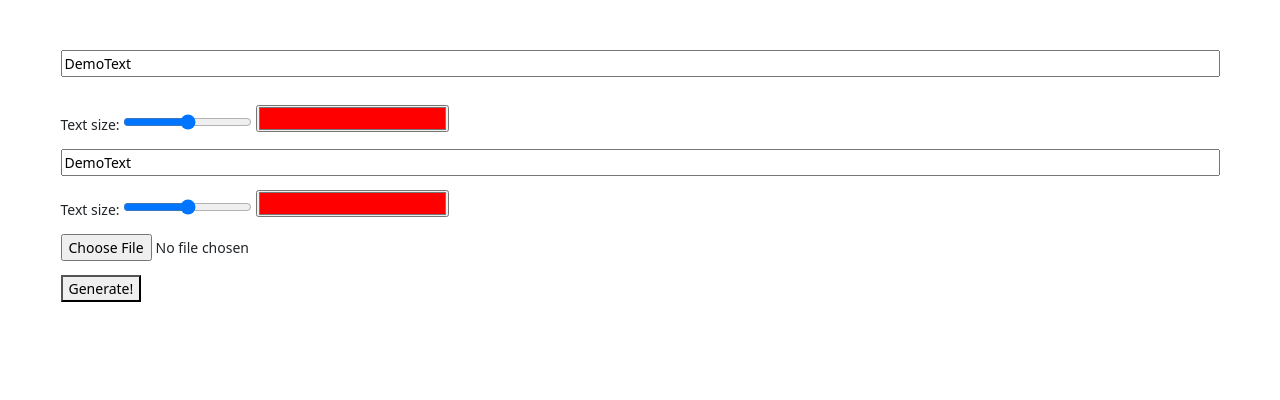
After one commit to yunusgok/meme-generator, a Flask app: template templates/index.html in a window 1280 px wide. The commit adds this page. Shown: the top 400 px of the page. Run offline with Flask 2, Linux system fonts and the light colour scheme; the template is opened without the code that fills it, so the values that code supplies are empty.

Commit message:
meme generate completed

```diff
--- a/main.py
+++ b/main.py
@@ -1,7 +1,7 @@
 import flask
 from flask import render_template, request
 import json
-from image import  add_text_to_image
+from image import  add_text_to_image, serve_pil_image
 
 # If `entrypoint` is not defined in app.yaml, App Engine will look for an app
 # called `app` in `main.py`.
@@ -10,19 +10,11 @@ app = flask.Flask(__name__, static_url_path='/static', static_folder='static/')
 
 @app.route("/")
 def hello():
-    user = {'username': 'Miguel'}
-    return render_template('main.html', title='Home', user=user)
+
+    return render_template('index.html', title='Home', user=user)
 
 
-@app.route("/generate", methods=['GET', 'POST'])
-def memeEnd():
-    print("called")
-    data = json.loads(request.data.decode("utf-8"))
-    url = add_text_to_image(**data)
-    print(url)
-    print("ended")
 
-    return url
 
 
 
--- a/requirements.txt
+++ b/requirements.txt
@@ -1,3 +1,5 @@
 Flask==1.1.2
 pillow
 requests
+numpy
+imgurpython
--- /dev/null
+++ b/static/css/meme-generator.css
@@ -0,0 +1,16 @@
+:root {
+    font-family: Helvetica;
+    font-size: 14px;
+}
+
+* {
+    font: inherit;
+}
+
+#meme-canvas {
+    width: 300px;
+}
+
+.row-content{
+    padding: 50px;
+}
--- /dev/null
+++ b/static/js/meme-generator.js
@@ -0,0 +1,83 @@
+let topTextInput, bottomTextInput, topTextSizeInput, bottomTextSizeInput, imageInput, generateBtn, canvas, ctx;
+
+function generateMeme (img, topText, bottomText, topTextSize, bottomTextSize ,topColor, bottomColor) {
+    let fontSize;
+
+    // Size canvas to image
+    canvas.width = img.width;
+    canvas.height = img.height;
+
+    // Clear canvas
+    ctx.clearRect(0, 0, canvas.width, canvas.height);
+    // Draw main image
+    ctx.drawImage(img, 0, 0);
+
+    // Text style: white with black borders
+
+
+    ctx.strokeStyle = 'black';
+    ctx.textAlign = 'center';
+
+    // Top text font size
+    ctx.fillStyle = topColor;
+    fontSize = canvas.width * topTextSize;
+    ctx.font = fontSize + 'px Impact';
+    ctx.lineWidth = fontSize / 20;
+
+    // Draw top text
+    ctx.textBaseline = 'top';
+    topText.split('\n').forEach(function (t, i) {
+        ctx.fillText(t, canvas.width / 2, i * fontSize, canvas.width);
+        ctx.strokeText(t, canvas.width / 2, i * fontSize, canvas.width);
+    });
+
+    // Bottom text font size
+    ctx.fillStyle = bottomColor;
+    fontSize = canvas.width * bottomTextSize;
+    ctx.font = fontSize + 'px Impact';
+    ctx.lineWidth = fontSize / 20;
+
+    ctx.textBaseline = 'bottom';
+    console.log(bottomColor);
+    bottomText.split('\n').reverse().forEach(function (t, i) { // .reverse() because it's drawing the bottom text from the bottom up
+        ctx.fillText(t, canvas.width / 2, canvas.height - i * fontSize, canvas.width);
+        ctx.strokeText(t, canvas.width / 2, canvas.height - i * fontSize, canvas.width);
+    });
+}
+
+function init () {
+    // Initialize variables
+    topTextInput = document.getElementById('top-text');
+
+    bottomTextInput = document.getElementById('bottom-text');
+
+
+    topTextSizeInput = document.getElementById('top-text-size-input');
+    bottomTextSizeInput = document.getElementById('bottom-text-size-input');
+    imageInput = document.getElementById('image-input');
+    generateBtn = document.getElementById('generate-btn');
+    canvas = document.getElementById('meme-canvas');
+
+    ctx = canvas.getContext('2d');
+
+    canvas.width = canvas.height = 0;
+
+    // Default/Demo text
+    topTextInput.value = bottomTextInput.value = 'Demo\nText';
+
+    // Generate button click listener
+    generateBtn.addEventListener('click', function () {
+        // Read image as DataURL using the FileReader API
+        topColor = document.getElementById('topColor').value;
+        bottomColor = document.getElementById('bottomColor').value;
+        let reader = new FileReader();
+        reader.onload = function () {
+            let img = new Image;
+            img.src = reader.result;
+            generateMeme(img, topTextInput.value, bottomTextInput.value, topTextSizeInput.value, bottomTextSizeInput.value, topColor, bottomColor);
+        };
+        reader.readAsDataURL(imageInput.files[0]);
+    });
+}
+
+init();
--- /dev/null
+++ b/templates/index.html
@@ -0,0 +1,43 @@
+<!DOCTYPE html>
+<html lang="en">
+    <head>
+        <meta charset="utf-8">
+        <title>Meme Generator</title>
+        <link rel="stylesheet" href="static/css/meme-generator.css">
+        <link href="https://cdn.jsdelivr.net/npm/bootstrap@5.0.0-beta3/dist/css/bootstrap.min.css" rel="stylesheet" integrity="sha384-eOJMYsd53ii+scO/bJGFsiCZc+5NDVN2yr8+0RDqr0Ql0h+rP48ckxlpbzKgwra6" crossorigin="anonymous">
+
+    </head>
+    <body>
+        <div class="container-fluid" >
+            <div class="row row-content">
+
+                <p >
+                    <input class="col-12" id="top-text" type="text" name="topLine" placeholder="Top line..." />
+                    <div class="col-12"></p>Text size: <input type="range" id="top-text-size-input" min="0.05" max="0.25" value="0.15" step="0.01">
+                    <input class="col-2" id="topColor" type="color"  name="topColor" value="#ff0000">
+                </p>
+
+
+                <p>
+                    <input class="col-12" id="bottom-text" type="text" name="topLine" placeholder="Top line..." />
+                    <div class="col-12"></p>Text size: <input type="range" id="bottom-text-size-input" min="0.05" max="0.25" value="0.15" step="0.01">
+                    <input class="col-2" id="bottomColor" type="color"  name="bottomColor" value="#ff0000">
+                </p>
+
+                <p>
+                    <input type="file" id="image-input" accept="image/*">
+                </p>
+                <p>
+                    <button id="generate-btn">Generate!</button>
+                </p>
+                <p>
+                    <canvas id="meme-canvas" title="Right click -> &quot;Save image as...&quot;"></canvas>
+                </p>
+
+            </div>
+        </div>
+        <script src="static/js/meme-generator.js"></script>
+        <script src="https://cdn.jsdelivr.net/npm/bootstrap@5.0.0-beta3/dist/js/bootstrap.bundle.min.js" integrity="sha384-JEW9xMcG8R+pH31jmWH6WWP0WintQrMb4s7ZOdauHnUtxwoG2vI5DkLtS3qm9Ekf" crossorigin="anonymous"></script>
+
+    </body>
+</html>
--- a/templates/main.html
+++ b/templates/main.html
@@ -21,6 +21,6 @@
             <button type="submit">Meme</button>
         </form>
         <img id="diplayedImage" src="https://picsum.photos/id/237/200/300" alt="Italian Trulli" width="500" height="600">
-        <script type=text/javascript src="{{ url_for('static', filename='js/main.js') }}"></script>
+        <script type=text/javascript src="static/js/main.js"></script>
     </body>
 </html>
```
Also changed, not shown: image.py (+6 -5 lines), static/js/main.js (+41 -22 lines), static/images/first.jpg (deleted), static/memes/278454d9c38b463984b9fd30acc9d9d2.jpg (deleted), static/memes/def.jpg (deleted), static/memes/f6edd67f3e1546bcb797d94713c35c4e.jpg (deleted), static/memes/f993fa436a324458816365a0657729d8.jpg (deleted), static/memes/ff7b57d06a484123a5d538416a7cd02b.jpg (deleted), static/memes/ff9cc5b1d074485f887d7a41bc4e8ff2.jpg (deleted), static/memes/tmpe2faf21bf8be47c5bfd49510a67cd772.jpg (deleted), 4 other files.
